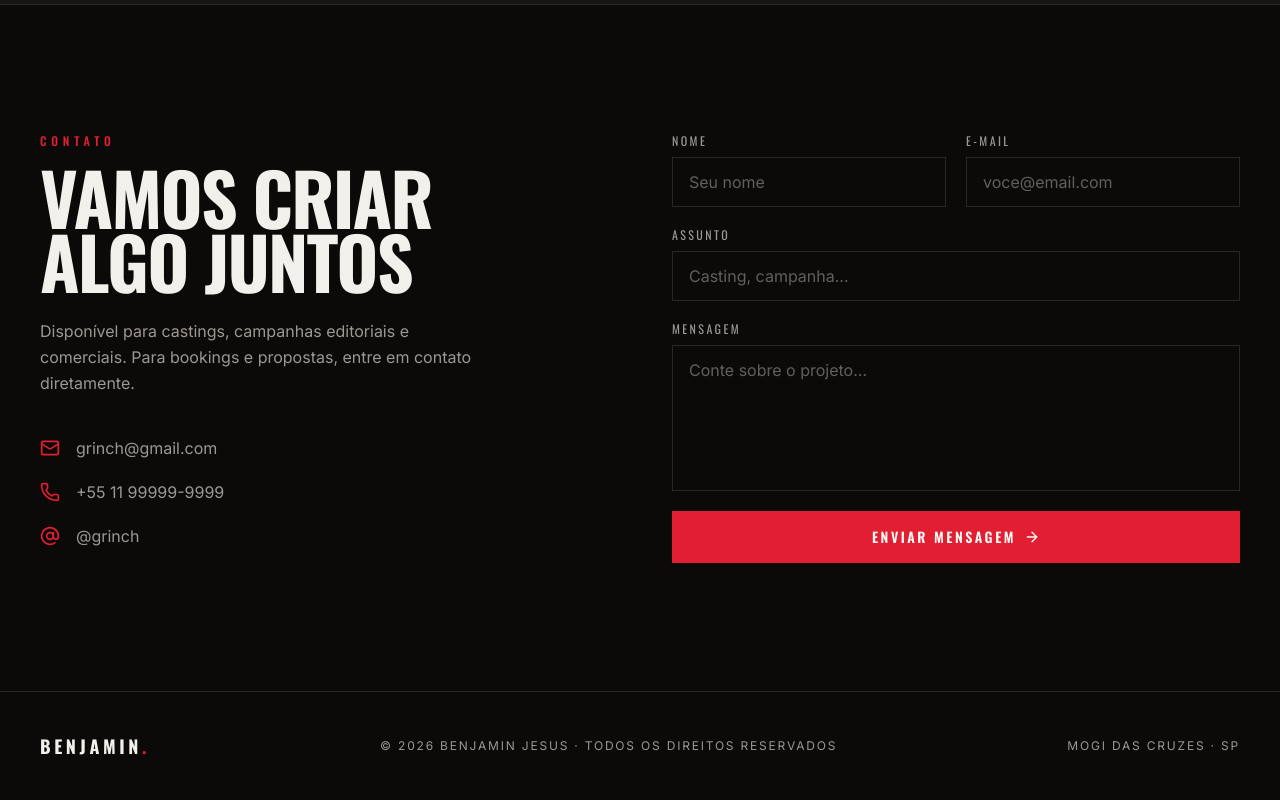
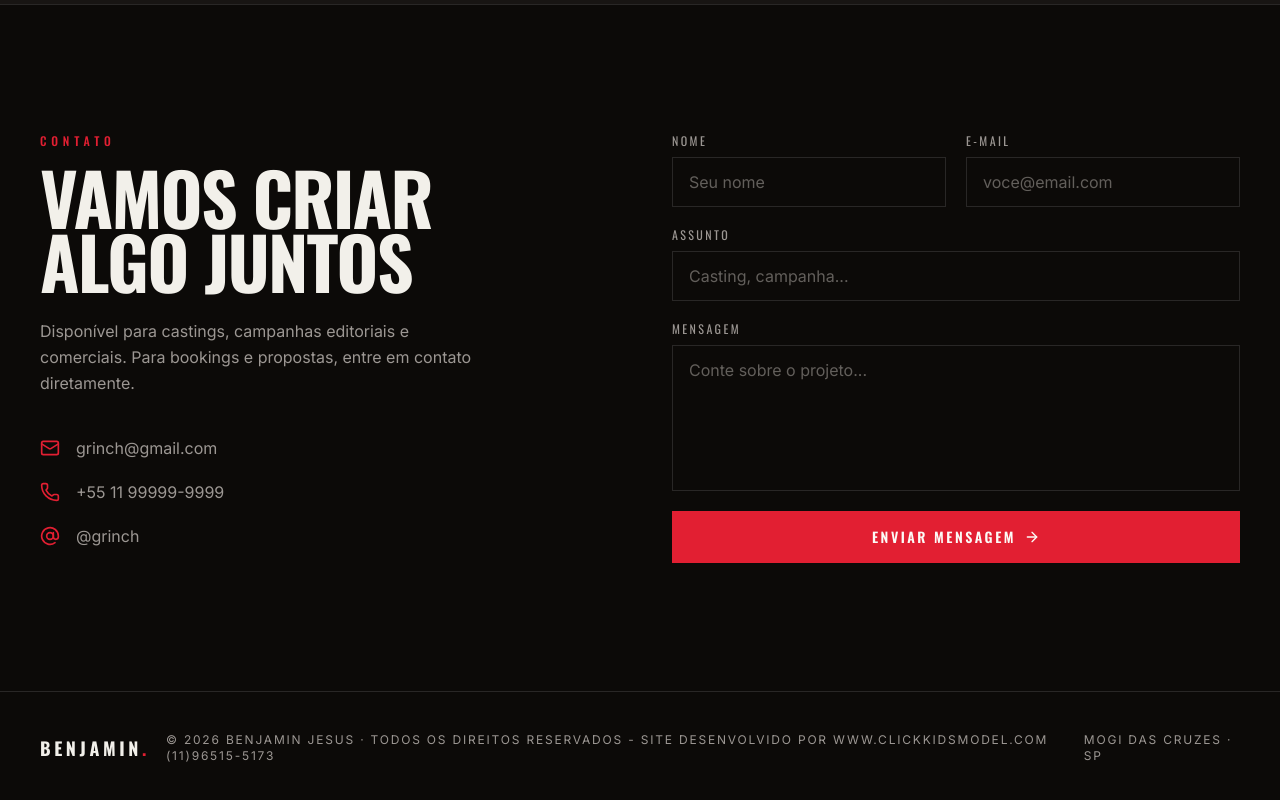
Before and after one commit to SiteBenjaminJesus/modeloportfolio, a Next.js app: page / in a window 1280 px wide. Shown: the part 6452-7252 px from the top of the page. Built offline with nearby package versions, Linux system fonts and the light colour scheme.

Commit message:
Add site development credit to footer
Updated footer text to include site development credit.

```diff
--- a/components/site-footer.tsx
+++ b/components/site-footer.tsx
@@ -6,7 +6,7 @@ export function SiteFooter() {
           BENJAMIN<span className="text-accent">.</span>
         </a>
         <p className="text-xs uppercase tracking-[0.15em] text-muted-foreground">
-          © {new Date().getFullYear()} Benjamin Jesus · Todos os direitos reservados
+          © {new Date().getFullYear()} Benjamin Jesus · Todos os direitos reservados - Site desenvolvido por www.clickkidsmodel.com (11)96515-5173
         </p>
         <p className="text-xs uppercase tracking-[0.15em] text-muted-foreground">
            Mogi das Cruzes · SP
```
